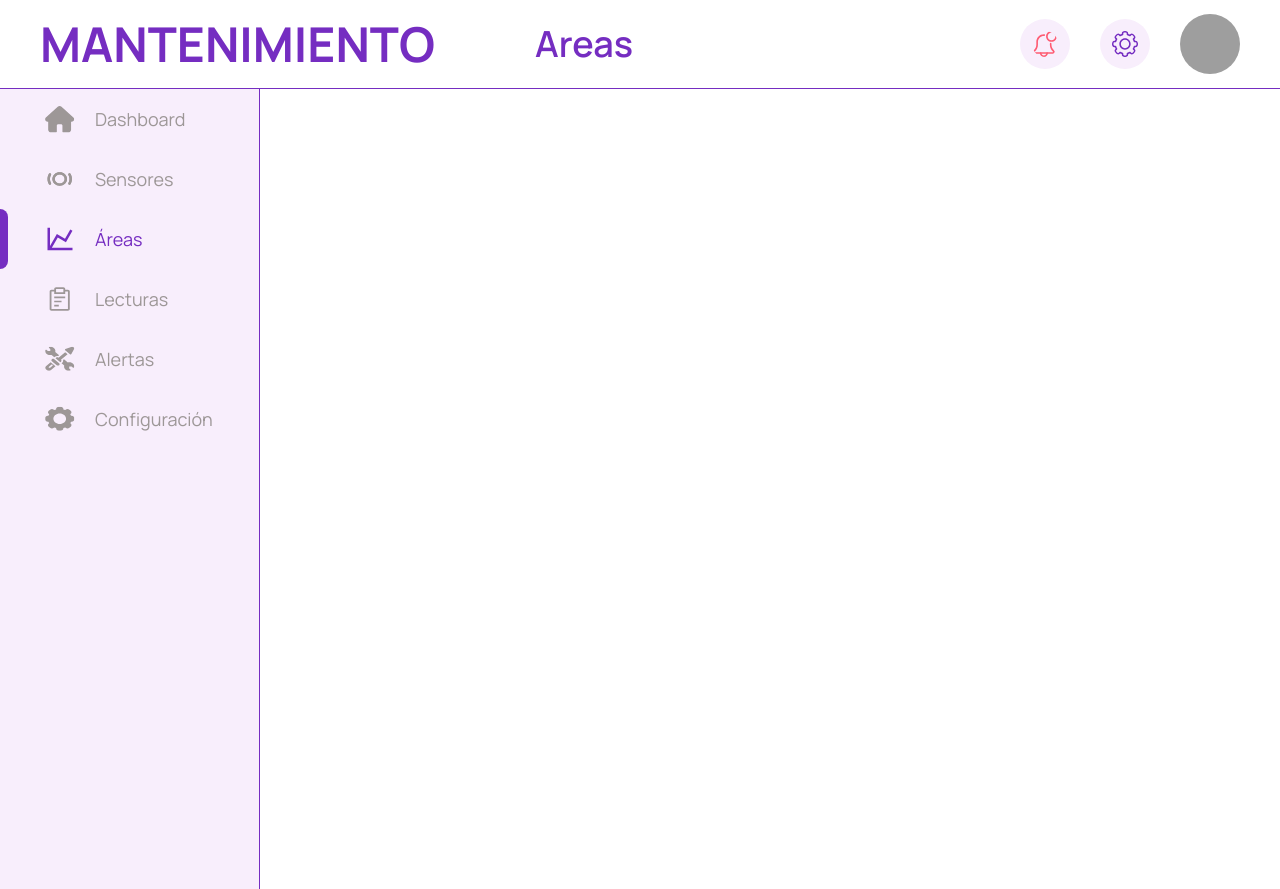
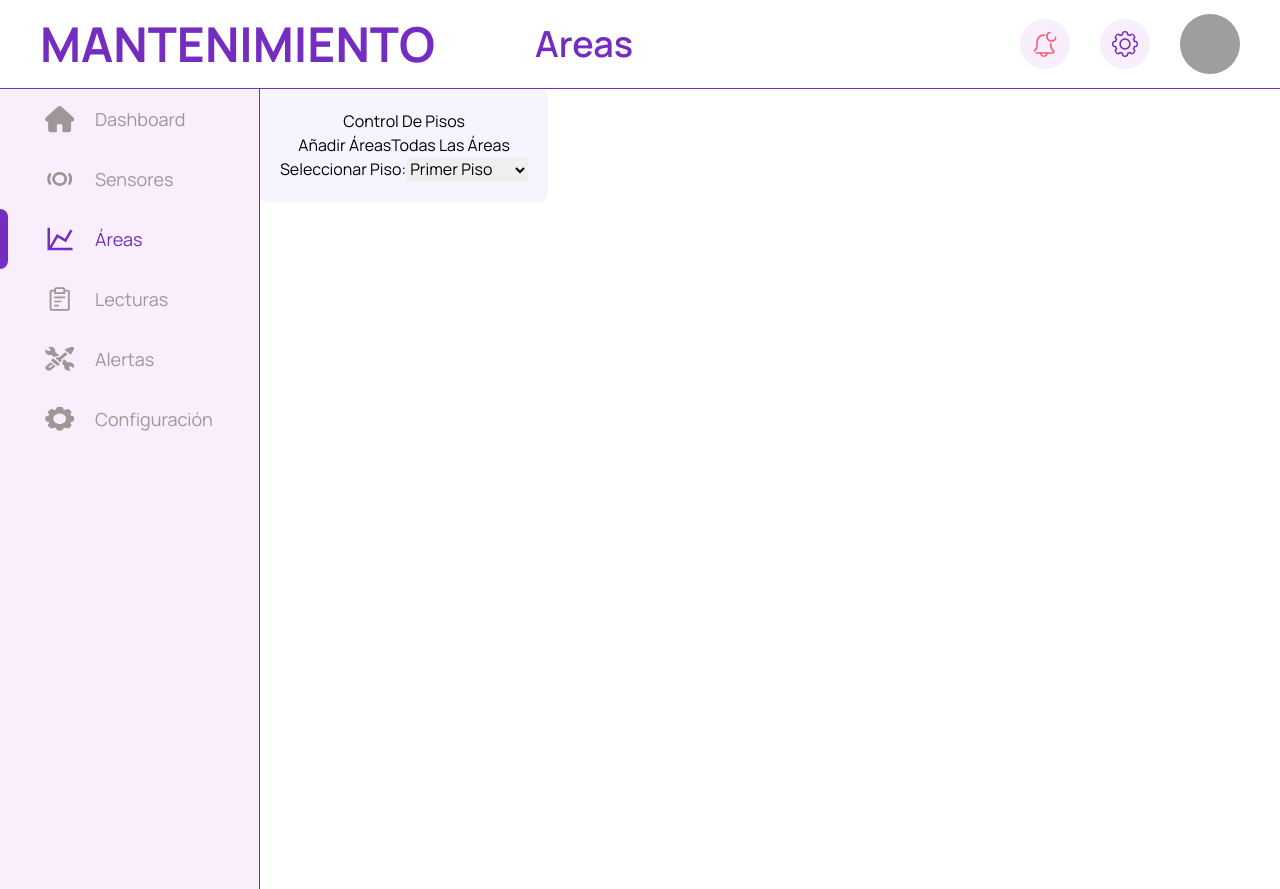
Before and after one commit to Sarita7418/final-project-5, a Next.js app: page /Areas in a window 1280 px wide. Built offline with nearby package versions, Linux system fonts and the light colour scheme; grey boxes are pictures that could not be loaded.

Commit message:
añadido component Control

```diff
--- /dev/null
+++ b/app/Areas/components/Control.css
@@ -0,0 +1,7 @@
+.floor-control {
+    background-color: #f7f3ff;
+    padding: 20px;
+    border-radius: 8px;
+    margin-bottom: 20px;
+    text-align: center;
+  }
--- /dev/null
+++ b/app/Areas/components/Control.tsx
@@ -0,0 +1,23 @@
+// components/FloorControl.js
+import React from "react";
+import "./Control.css";
+
+const FloorControl = () => {
+  return (
+    <div className="floor-control">
+      <h3>Control De Pisos</h3>
+      <button className="add-area-btn">Añadir Áreas</button>
+      <button className="all-areas-btn">Todas Las Áreas</button>
+      <div className="floor-selector">
+        <label htmlFor="floor-select">Seleccionar Piso:</label>
+        <select id="floor-select">
+          <option>Primer Piso</option>
+          <option>Segundo Piso</option>
+          <option>Tercer Piso</option>
+        </select>
+      </div>
+    </div>
+  );
+};
+
+export default FloorControl;
--- a/app/Areas/page.tsx
+++ b/app/Areas/page.tsx
@@ -1,7 +1,7 @@
 import React from "react";
 import Header from "./components/Header";
 import Menu from "./components/Menu";
-
+import Control from "./components/Control";
 const Areas = () => {
   return (
     <div>
@@ -9,7 +9,9 @@ const Areas = () => {
       <section className="content">
         <Menu />
         <section className="page_content">
-            {/*trabajar aqui*/}
+        <Control/>
+
+
 
         </section>
       </section>
```
